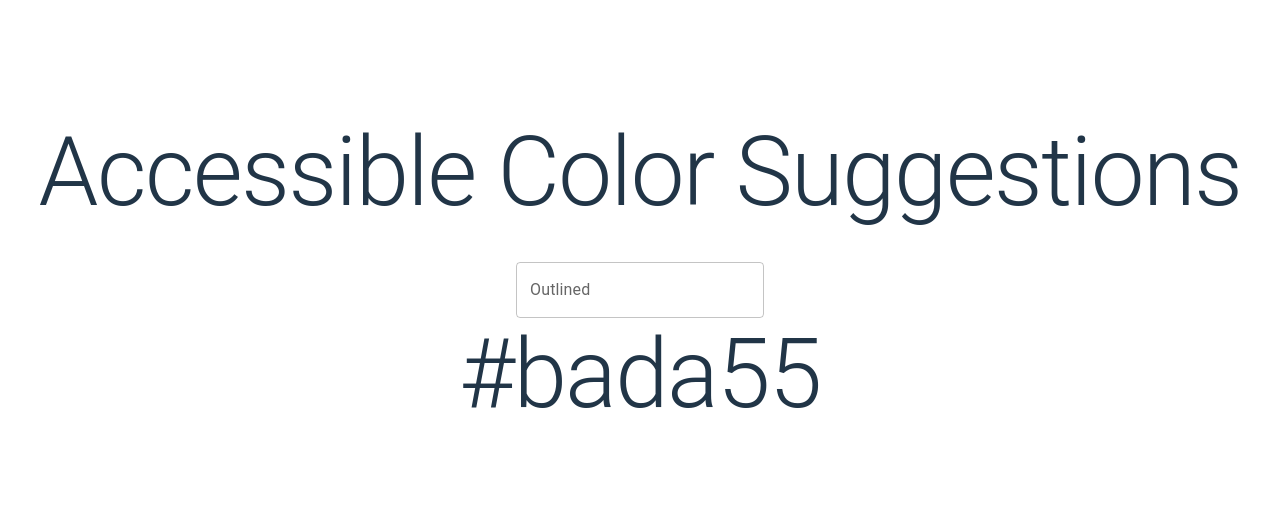
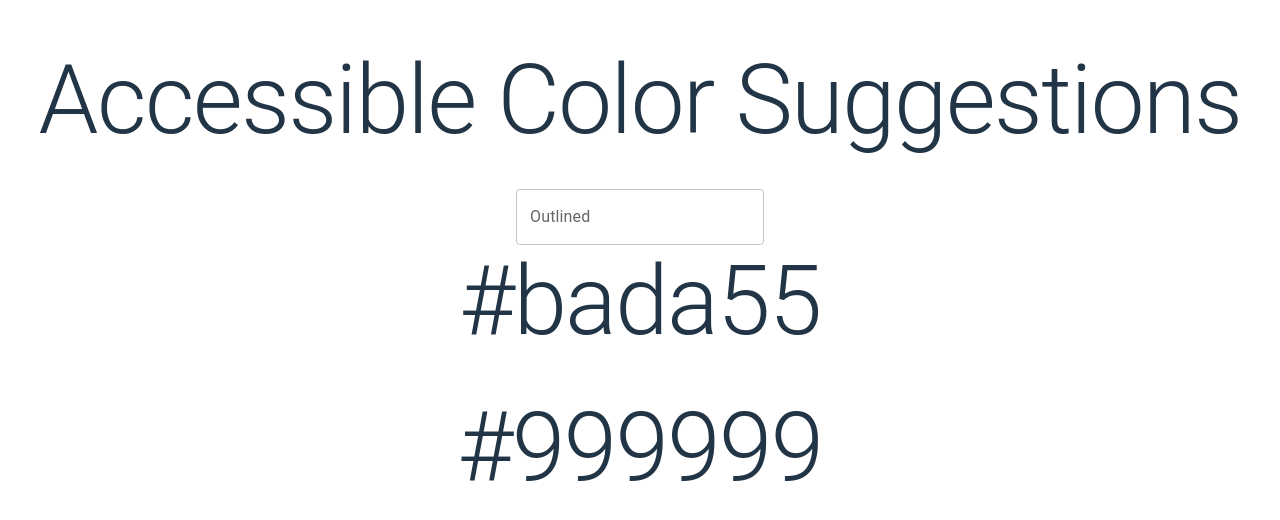
Before and after one commit to rdeber/accessibile-color-suggestion, a React (Vite) app: page / in a window 1280 px wide. Shown: the part 110-630 px from the top of the page. Built offline with nearby package versions, Linux system fonts and the light colour scheme.

Commit message:
Add utils to directory

```diff
--- a/src/App.tsx
+++ b/src/App.tsx
@@ -5,6 +5,7 @@ import './App.css'
 
 function App() {
   const [color, setColor] = useState<string>('#bada55')
+  const [colorSuggestion1, setColorSuggestion1] = useState<string>('#999999')
 
   const handleChange = (event: React.ChangeEvent<HTMLInputElement>) => {
     setColor(event.target.value);
@@ -19,6 +20,9 @@ function App() {
       <Typography variant="h1" component="div" gutterBottom>
         {color}
       </Typography>
+      <Typography variant="h1" component="div" gutterBottom>
+        {colorSuggestion1}
+      </Typography>
     </>
   )
 }
```
Also changed, not shown: src/utils/blendRgbaOnHex.js (renamed from src/blendRgbaOnHex.js), src/utils/getHigherContrastColor.js (renamed from src/getHigherContrastColor.js), src/utils/getRelativeLuminance.js (renamed from src/getRelativeLuminance.js).
